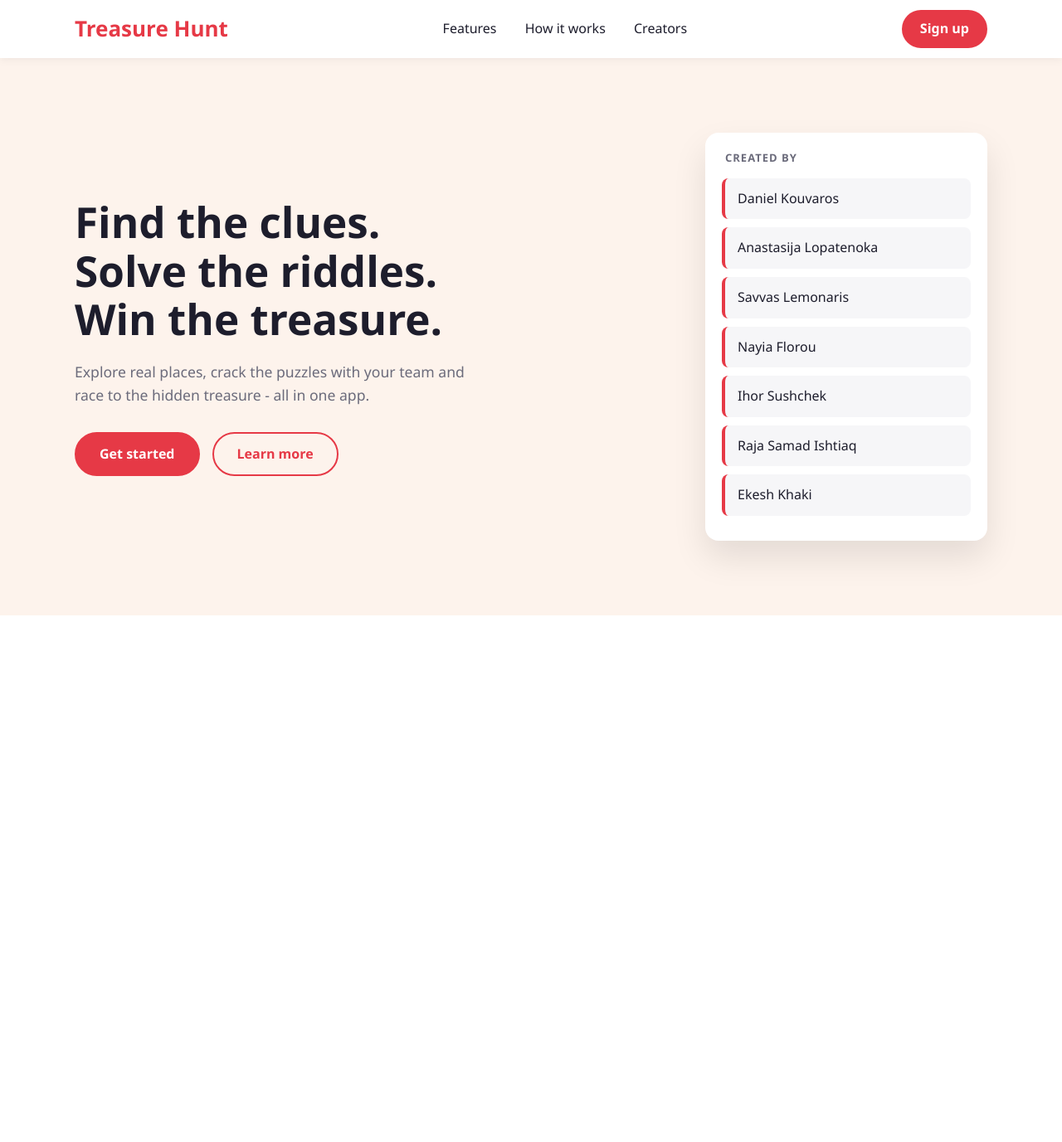
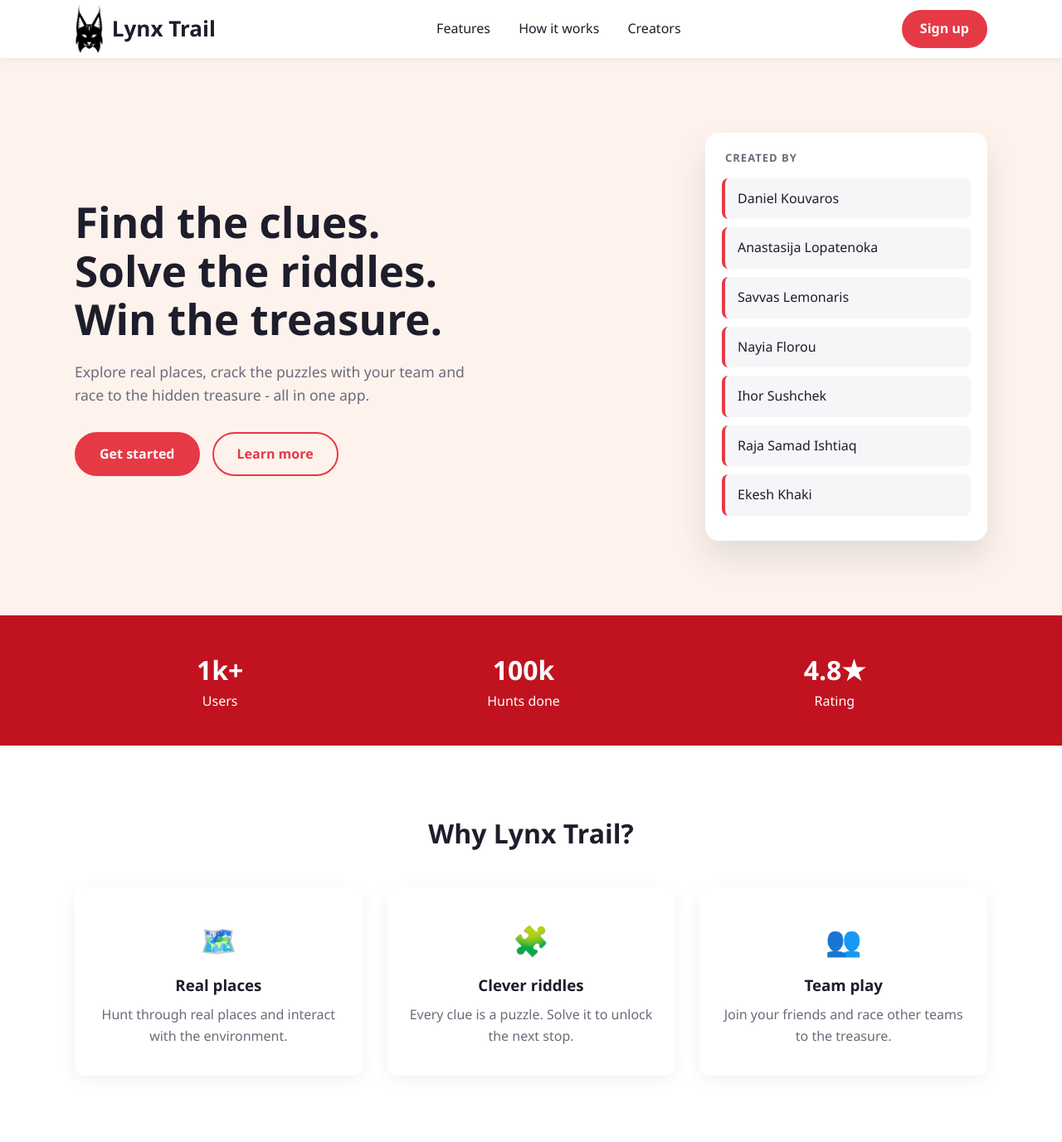
Before and after one commit to DanielGrantK/CO1034, a plain HTML site: page index.html in a window 1280 px wide. Shown: the whole page at 83% size. Before the commit the page ends 800 px from the top, so only its background shows below. Drawn offline with Linux system fonts and the light colour scheme.

Commit message:
Added cards and logo

```diff
--- a/index.html
+++ b/index.html
@@ -3,14 +3,15 @@
 <head>
     <meta charset="UTF-8">
     <meta name="viewport" content="width=device-width, initial-scale=1.0">
-    <title>Treasure Hunt</title>
+    <title>Lynx Trail</title>
     <link rel="stylesheet" href="style.css">
 </head>
 <body>
     <!-- ======== HEADER ======== -->
     <header class="header-bar">
         <div class="container header-inner">
-            <a href="#" class="logo">Treasure Hunt</a>
+            <a href="#" class="logo">
+                <img src="images/logo.png" alt="Lynx logo">Lynx Trail</a>
             <nav class="header-links">
                 <a href="#features">Features</a>
                 <a href="#how">How it works</a> <!--For future blocks of (Features,how and creators)-->
@@ -45,7 +46,38 @@
     </div>
     </section>
 
+    <!-- =========== STATS BAND ========== -->
+    <section class="band">
+        <div class="container stats">
+            <div><strong>1k+</strong><span>Users</span></div>
+            <div><strong>100k</strong><span>Hunts done</span></div>
+            <div><strong>4.8&#9733;</strong><span>Rating</span></div>
+        </div>
+    </section>
 
+    <!-- ======= FEATURES ========= -->
+     <section id="features" class="features">
+        <div class="container">
+            <h2>Why Lynx Trail?</h2>
+            <div class="cards">
+                <div class="card">
+                    <div class="icon">🗺️</div>
+                    <h3>Real places</h3>
+                    <p>Hunt through real places and interact with the environment.</p>
+                </div>
+                <div class="card">
+                    <div class="icon">🧩</div>
+                    <h3>Clever riddles</h3>
+                    <p>Every clue is a puzzle. Solve it to unlock the next stop.</p>
+                </div>
+                <div class="card">
+                    <div class="icon">👥</div>
+                    <h3>Team play</h3>
+                    <p>Join your friends and race other teams to the treasure.</p>
+                </div>
+            </div>
+        </div>
+     </section>
 
     <!-- =======Google tag (gtag.js)========= -->
 <script async src="https://www.googletagmanager.com/gtag/js?id=G-D52XXE508J"></script>
--- a/style.css
+++ b/style.css
@@ -81,8 +81,15 @@ body {
 .logo {
     font-size: 26px;
     font-weight: 800;
-    color: var(--main);
+    color: var(--dark);
     text-decoration: none;
+    display: flex;
+    align-items: center;
+    gap: 10px;
+}
+
+.logo img {
+    height: 60px;
 }
 
 .header-links a {
@@ -159,3 +166,61 @@ body {
     border-radius: 8px;
     border-left: 4px solid var(--main);
 }
+
+/*======== STATS BAND ==========*/
+
+.band {
+    background: var(--main-dark);
+    color: var(--white);
+    padding: 40px 0;
+}
+
+.stats {
+    display: flex;
+    justify-content: space-around;
+    text-align: center;
+}
+
+.stats strong {
+    display: block;
+    font-size: 2rem;
+}
+
+/*========= FEATURES =========*/
+
+h2 {
+    font-size: 2rem;
+    text-align: center;
+    margin-bottom: 40px;
+}
+
+.features {
+    padding: 80px 0;
+}
+
+.cards {
+    display: flex;
+    gap: 30px;
+}
+
+.card {
+    flex: 1;
+    text-align: center;
+    padding: 35px 25px;
+    border-radius: 12px;
+    background: var(--white);
+    box-shadow: 0 5px 20px rgba(0, 0, 0, 0.06);
+}
+
+.icon {
+    font-size: 2.2rem;
+    margin-bottom: 12px;
+}
+
+.card h3 {
+    margin-bottom: 8px;
+}
+
+.card p {
+    color: var(--gray);
+}
```
Also changed, not shown: images/logo.png (added).
